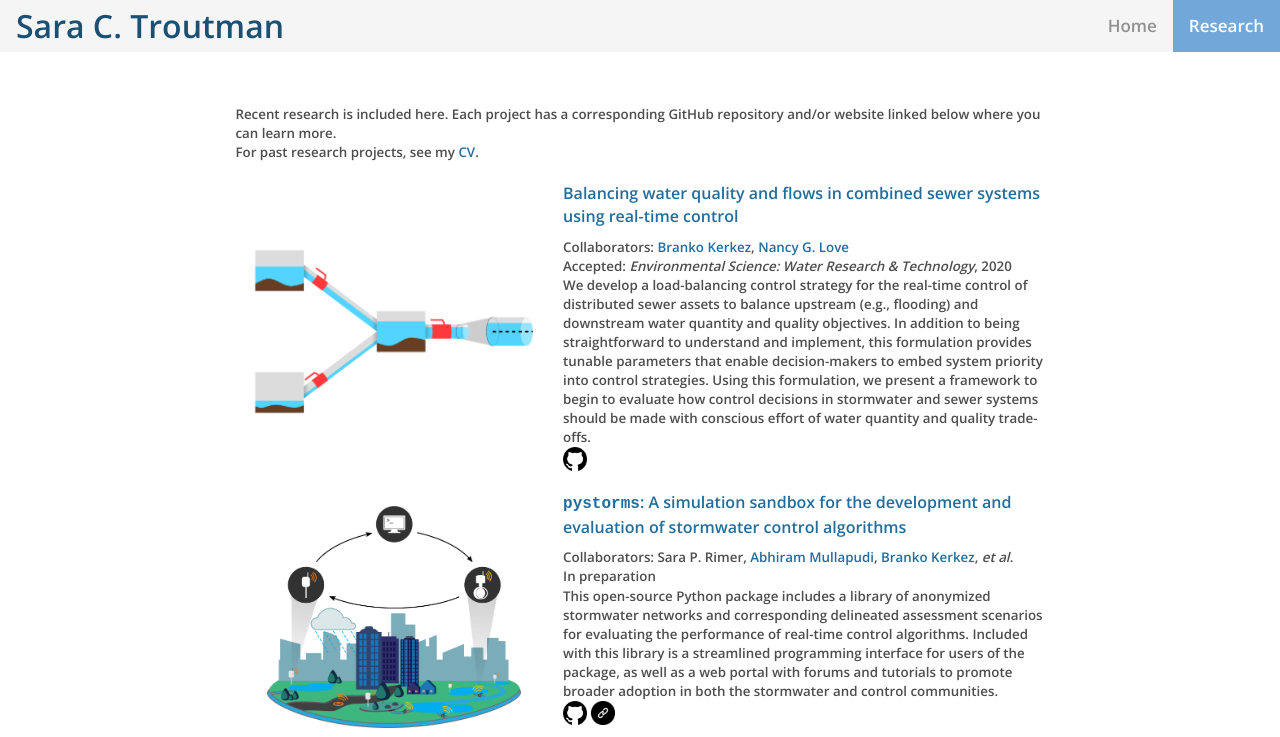
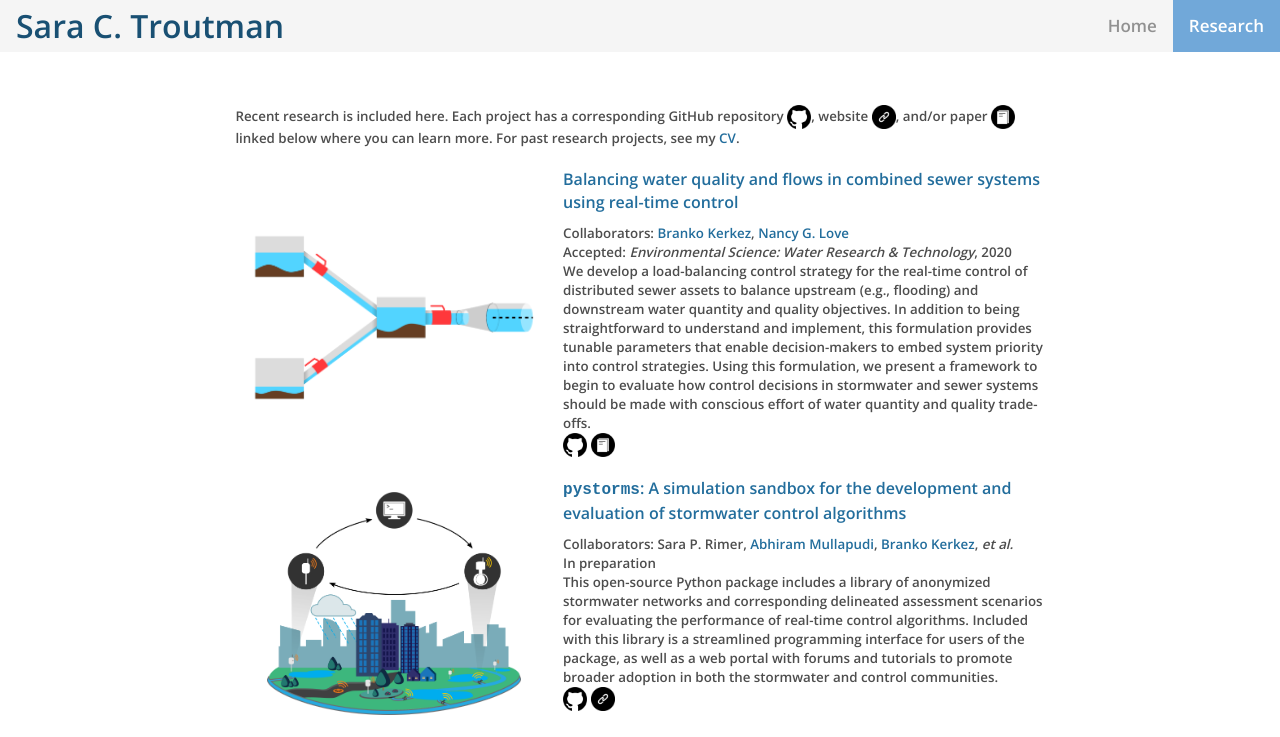
Before and after one commit to stroutm/website, a plain HTML site: page index_research.html in a window 1280 px wide. Shown: the top 737 px of the page. Drawn offline with nearby package versions, Linux system fonts and the light colour scheme.

Commit message:
Added LBC paper doi link and minor updates

```diff
--- a/index_research.html
+++ b/index_research.html
@@ -26,8 +26,7 @@
 			</tr>-->
 			<tr>
 				<td colspan="2">
-					<p style="font-size: 10pt">Recent research is included here. Each project has a corresponding GitHub repository and/or website linked below where you can learn more. <br>
-					For past research projects, see my <a id="CV_download" href="docs\CV_SCTroutman_2020.pdf" target="_blank">CV</a>.</p>
+					<p style="font-size: 10pt">Recent research is included here. Each project has a corresponding GitHub repository <img src="images\github_icon.png" style="width:24px;">, website <img src="images\Link_icon.jpg" style="width:24px;">, and/or paper <img src="images\paper_icon.png" style="width:24px;"> linked below where you can learn more. For past research projects, see my <a id="CV_download" href="docs\CV_SCTroutman_2020.pdf" target="_blank">CV</a>.</p>
 				</td>
 			</tr>
 			<tr>
@@ -38,7 +37,7 @@
     				Collaborators: <a href="https://cee.engin.umich.edu/people/branko-kerkez/" target="_blank">Branko Kerkez</a>, <a href="https://cee.engin.umich.edu/people/nancy-g-love/" target="_blank">Nancy G. Love</a> <br>
     				Accepted: <i>Environmental Science: Water Research &amp; Technology</i>, 2020 <br>
     				We develop a load-balancing control strategy for the real-time control of distributed sewer assets to balance upstream (e.g., flooding) and downstream water quantity and quality objectives. In addition to being straightforward to understand and implement, this formulation provides tunable parameters that enable decision-makers to embed system priority into control strategies. Using this formulation, we present a framework to begin to evaluate how control decisions in stormwater and sewer systems should be made with conscious effort of water quantity and quality trade-offs. <br>
-    				<a href="https://github.com/stroutm/LBCsewer" target="_blank"><img src="images\github_icon.png" alt="github.com/stroutm/LBCsewer" style="width:24px;"></a>
+    				<a href="https://github.com/stroutm/LBCsewer" target="_blank"><img src="images\github_icon.png" alt="github.com/stroutm/LBCsewer" style="width:24px;"></a> <a href="https://doi.org/10.1039/C9EW00882A" target="_blank"><img src="images\paper_icon.png" style="width:24px;"></a>
     				</p>
     			</td>
 			</tr>
```
